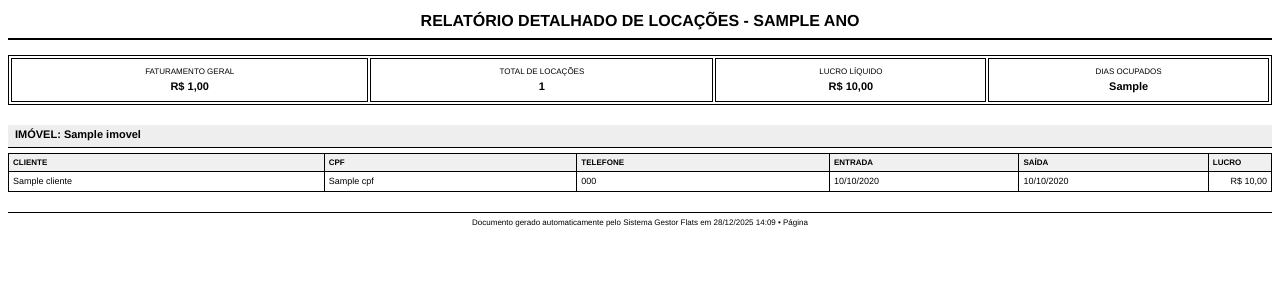
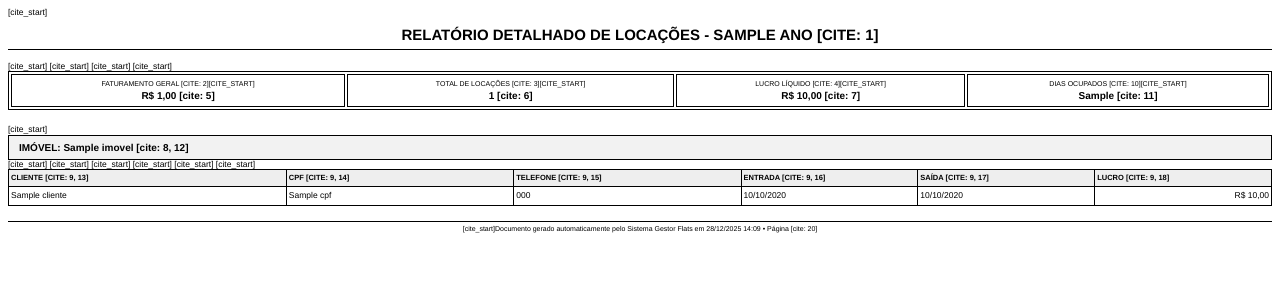
Before and after one commit to 2kbqgw7zws-eng/cristianorsousa, a Django app: template imoveis/templates/relatorio_pdf.html in a window 1280 px wide. Shown: the top 300 px of the page. Run offline with Django 4.2, Linux system fonts and the light colour scheme; the template is opened without the code that fills it: most values are stand-ins (such as "Sample title", 1, 10 or a date in 2020).

Commit message:
Correção de sobreposição e ajuste de colunas no PDF

```diff
--- a/imoveis/templates/relatorio_pdf.html
+++ b/imoveis/templates/relatorio_pdf.html
@@ -6,40 +6,47 @@
     <style>
         @page {
             size: a4 portrait;
-            margin: 1.5cm;
-            @frame footer_frame { -pdf-frame-content: footerContent; bottom: 1cm; margin-left: 1.5cm; margin-right: 1.5cm; height: 1cm; }
+            margin: 1cm; /* Margens reduzidas para ganhar espaço lateral */
+            @frame footer_frame { -pdf-frame-content: footerContent; bottom: 0.5cm; margin-left: 1cm; margin-right: 1cm; height: 1cm; }
         }
-        body { font-family: Helvetica, sans-serif; color: #000; font-size: 9px; line-height: 1.2; }
-        h1 { font-size: 16px; text-transform: uppercase; text-align: center; border-bottom: 2px solid #000; padding-bottom: 8px; margin-bottom: 15px; }
+        body { font-family: Helvetica, sans-serif; color: #000; font-size: 8.5px; line-height: 1.1; }
+        h1 { font-size: 15px; text-transform: uppercase; text-align: center; border-bottom: 1.5px solid #000; padding-bottom: 5px; margin-bottom: 12px; }
 
-        .resumo-table { width: 100%; margin-bottom: 20px; border: 1px solid #000; }
-        .resumo-table td { padding: 8px; border: 1px solid #000; text-align: center; }
-        .label { font-size: 8px; text-transform: uppercase; display: block; margin-bottom: 3px; }
-        .value { font-size: 11px; font-weight: bold; }
+        .resumo-table { width: 100%; margin-bottom: 15px; border: 0.5px solid #000; }
+        .resumo-table td { padding: 5px; border: 0.5px solid #000; text-align: center; }
+        .label { font-size: 7px; text-transform: uppercase; display: block; margin-bottom: 2px; }
+        .value { font-size: 10px; font-weight: bold; }
 
-        .imovel-section { margin-bottom: 20px; }
-        .imovel-header { width: 100%; border-bottom: 1px solid #000; margin-bottom: 5px; padding-bottom: 3px; background-color: #eee; }
-        .imovel-nome { font-size: 11px; font-weight: bold; padding-left: 5px; }
+        .imovel-section { margin-bottom: 15px; }
+        .imovel-header { width: 100%; border: 0.5px solid #000; margin-bottom: 0px; padding: 3px; background-color: #f2f2f2; }
+        .imovel-nome { font-size: 10px; font-weight: bold; padding-left: 5px; }
 
-        .data-table { width: 100%; border-collapse: collapse; margin-top: 5px; }
-        .data-table th { background-color: #f0f0f0; border: 1px solid #000; padding: 4px; text-align: left; font-weight: bold; font-size: 8px; text-transform: uppercase; }
-        .data-table td { border: 1px solid #000; padding: 4px; vertical-align: middle; }
+        .data-table { width: 100%; border-collapse: collapse; }
+        .data-table th { background-color: #eee; border: 0.5px solid #000; padding: 4px 2px; text-align: left; font-weight: bold; font-size: 7.5px; text-transform: uppercase; }
+        .data-table td { border: 0.5px solid #000; padding: 4px 2px; vertical-align: middle; word-wrap: break-word; }
+
+        /* Ajuste fino das larguras para evitar sobreposição */
+        .col-cliente { width: 22%; }
+        .col-cpf { width: 18%; }
+        .col-tel { width: 18%; }
+        .col-data { width: 14%; }
+        .col-lucro { width: 14%; text-align: right; }
 
         .text-right { text-align: right; }
-        .no-data { text-align: center; font-style: italic; padding: 10px; }
-        #footerContent { text-align: center; font-size: 8px; border-top: 1px solid #000; padding-top: 5px; }
+        .no-data { text-align: center; font-style: italic; padding: 8px; }
+        #footerContent { text-align: center; font-size: 7px; border-top: 0.5px solid #000; padding-top: 3px; }
     </style>
 </head>
 <body>
 
-    <h1>Relatório Detalhado de Locações - {{ ano }}</h1>
+    [cite_start]<h1>Relatório Detalhado de Locações - {{ ano }} [cite: 1]</h1>
 
     <table class="resumo-table">
         <tr>
-            <td><span class="label">Faturamento Geral</span><span class="value">R$ {{ geral.total_faturado|floatformat:2 }}</span></td>
-            <td><span class="label">Total de Locações</span><span class="value">{{ geral.total_locacoes }}</span></td>
-            <td><span class="label">Lucro Líquido</span><span class="value">R$ {{ geral.lucro_liquido|floatformat:2 }}</span></td>
-            <td><span class="label">Dias Ocupados</span><span class="value">{{ geral.dias_ocupados }}</span></td>
+            [cite_start]<td><span class="label">Faturamento Geral [cite: 2][cite_start]</span><span class="value">R$ {{ geral.total_faturado|floatformat:2 }} [cite: 5]</span></td>
+            [cite_start]<td><span class="label">Total de Locações [cite: 3][cite_start]</span><span class="value">{{ geral.total_locacoes }} [cite: 6]</span></td>
+            [cite_start]<td><span class="label">Lucro Líquido [cite: 4][cite_start]</span><span class="value">R$ {{ geral.lucro_liquido|floatformat:2 }} [cite: 7]</span></td>
+            [cite_start]<td><span class="label">Dias Ocupados [cite: 10][cite_start]</span><span class="value">{{ geral.dias_ocupados }} [cite: 11]</span></td>
         </tr>
     </table>
 
@@ -47,19 +54,19 @@
     <div class="imovel-section">
         <table class="imovel-header">
             <tr>
-                <td class="imovel-nome">IMÓVEL: {{ imovel.nome }}</td>
+                [cite_start]<td class="imovel-nome">IMÓVEL: {{ imovel.nome }} [cite: 8, 12]</td>
             </tr>
         </table>
 
         <table class="data-table">
             <thead>
                 <tr>
-                    <th width="25%">Cliente</th>
-                    <th width="20%">CPF</th>
-                    <th width="20%">Telefone</th>
-                    <th width="15%">Entrada</th>
-                    <th width="15%">Saída</th>
-                    <th width="5%" class="text-right">Lucro</th>
+                    [cite_start]<th class="col-cliente">Cliente [cite: 9, 13]</th>
+                    [cite_start]<th class="col-cpf">CPF [cite: 9, 14]</th>
+                    [cite_start]<th class="col-tel">Telefone [cite: 9, 15]</th>
+                    [cite_start]<th class="col-data">Entrada [cite: 9, 16]</th>
+                    [cite_start]<th class="col-data">Saída [cite: 9, 17]</th>
+                    [cite_start]<th class="col-lucro">Lucro [cite: 9, 18]</th>
                 </tr>
             </thead>
             <tbody>
@@ -73,13 +80,15 @@
                     <td class="text-right">R$ {{ loc.valor_cobrado_diaria|floatformat:2 }}</td>
                 </tr>
                 {% empty %}
-                <tr><td colspan="6" class="no-data">Sem movimentação para este imóvel.</td></tr>
+                [cite_start]<tr><td colspan="6" class="no-data">Sem movimentação para este imóvel. [cite: 19]</td></tr>
                 {% endfor %}
             </tbody>
         </table>
     </div>
     {% endfor %}
 
-    <div id="footerContent">Documento gerado automaticamente pelo Sistema Gestor Flats em {% now "d/m/Y H:i" %} • Página <pdf:pagenumber></div>
+    <div id="footerContent">
+        [cite_start]Documento gerado automaticamente pelo Sistema Gestor Flats em {% now "d/m/Y H:i" %} • Página <pdf:pagenumber> [cite: 20]
+    </div>
 </body>
 </html>
```
